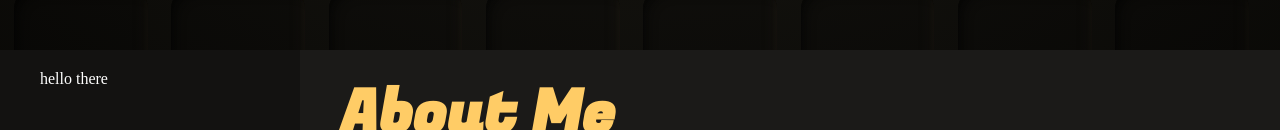
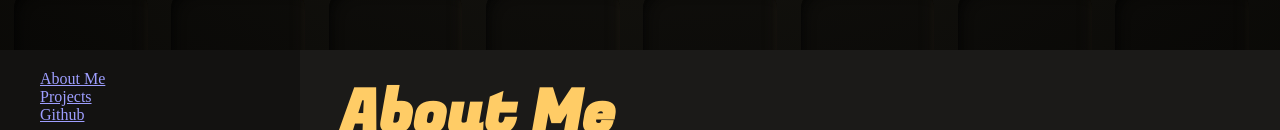
Before and after one commit to mirusz9/mirusz-landingpage, a React (Vite) app: page / in a window 1280 px wide. Shown: the part 670-800 px from the top of the page. Built offline with nearby package versions, Linux system fonts and the light colour scheme.

Commit message:
links to sections work

```diff
--- a/src/Content.tsx
+++ b/src/Content.tsx
@@ -4,21 +4,38 @@ function Content() {
 	return (
 		<main>
 			<div id="left">
-				<div id='leftContent'>
-					hello there
+				<div id="leftContent">
+					<a href="#about-me">About Me</a>
+					<a href="#projects">Projects</a>
+					<a href="#github">Github</a>
 				</div>
 			</div>
 			<div id="right">
-				<div id='rightContent'>
-
-				<section>
-					<h2>About Me</h2>
-					<p>
-						Lorem ipsum dolor sit amet consectetur, adipisicing elit. Molestiae, magnam ab illum dolore ullam nostrum aliquam
-						totam maxime esse autem cupiditate optio exercitationem asperiores neque suscipit repudiandae voluptatem omnis
-						nihil.
-					</p>
-				</section>
+				<div id="rightContent">
+					<section id="about-me">
+						<h2>About Me</h2>
+						<p>
+							Lorem ipsum dolor sit amet consectetur, adipisicing elit. Molestiae, magnam ab illum dolore ullam nostrum
+							aliquam totam maxime esse autem cupiditate optio exercitationem asperiores neque suscipit repudiandae voluptatem
+							omnis nihil.
+						</p>
+					</section>
+					<section id="projects">
+						<h2>Projects</h2>
+						<p>
+							Lorem ipsum dolor sit amet consectetur, adipisicing elit. Molestiae, magnam ab illum dolore ullam nostrum
+							aliquam totam maxime esse autem cupiditate optio exercitationem asperiores neque suscipit repudiandae voluptatem
+							omnis nihil.
+						</p>
+					</section>
+					<section id="github">
+						<h2>GitHub</h2>
+						<p>
+							Lorem ipsum dolor sit amet consectetur, adipisicing elit. Molestiae, magnam ab illum dolore ullam nostrum
+							aliquam totam maxime esse autem cupiditate optio exercitationem asperiores neque suscipit repudiandae voluptatem
+							omnis nihil.
+						</p>
+					</section>
 				</div>
 			</div>
 		</main>
--- a/src/content.css
+++ b/src/content.css
@@ -3,7 +3,7 @@ main {
 	top: 90vh;
 	left: 0;
 	right: 0;
-	height: 1000px;
+	height: 1500px;
 	background-color: var(--mainBackgroundCol);
 
 	display: flex;
@@ -31,19 +31,22 @@ main {
 	flex: 1;
 	max-width: 300px;
 	padding: 20px 40px;
-	/* border: 1px solid red; */
+	display: flex;
+	flex-direction: column;
 }
 
 #rightContent {
 	flex: 1;
 	max-width: 1200px;
 	padding: 20px 40px;
-	/* border: 1px solid red; */
 }
 
-section > div:last-of-type {
-	background-color: var(--secondary);
+section {
+	padding-bottom: 60px;
+	border-bottom: 1px solid #444;
+	margin-bottom: 40px;
 }
+
 
 h2 {
 	color: var(--header);
```
